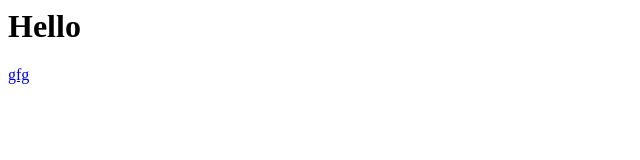
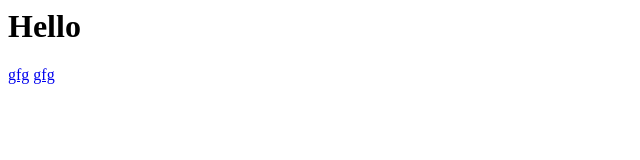
Before and after one commit to saptarshi1211mondal/CERTIFICATES, a plain HTML site: page index.html in a window 1280 px wide. Shown: the full height of the page, 0-640 px from the left. Drawn offline with Linux system fonts and the light colour scheme.

Commit message:
Update index.html

```diff
--- a/index.html
+++ b/index.html
@@ -1,2 +1,3 @@
 <h1>Hello</h1>
 <a href="GFG.HTML">gfg</a>
+<a href="SNACKDOWN.HTML">gfg</a>
```
